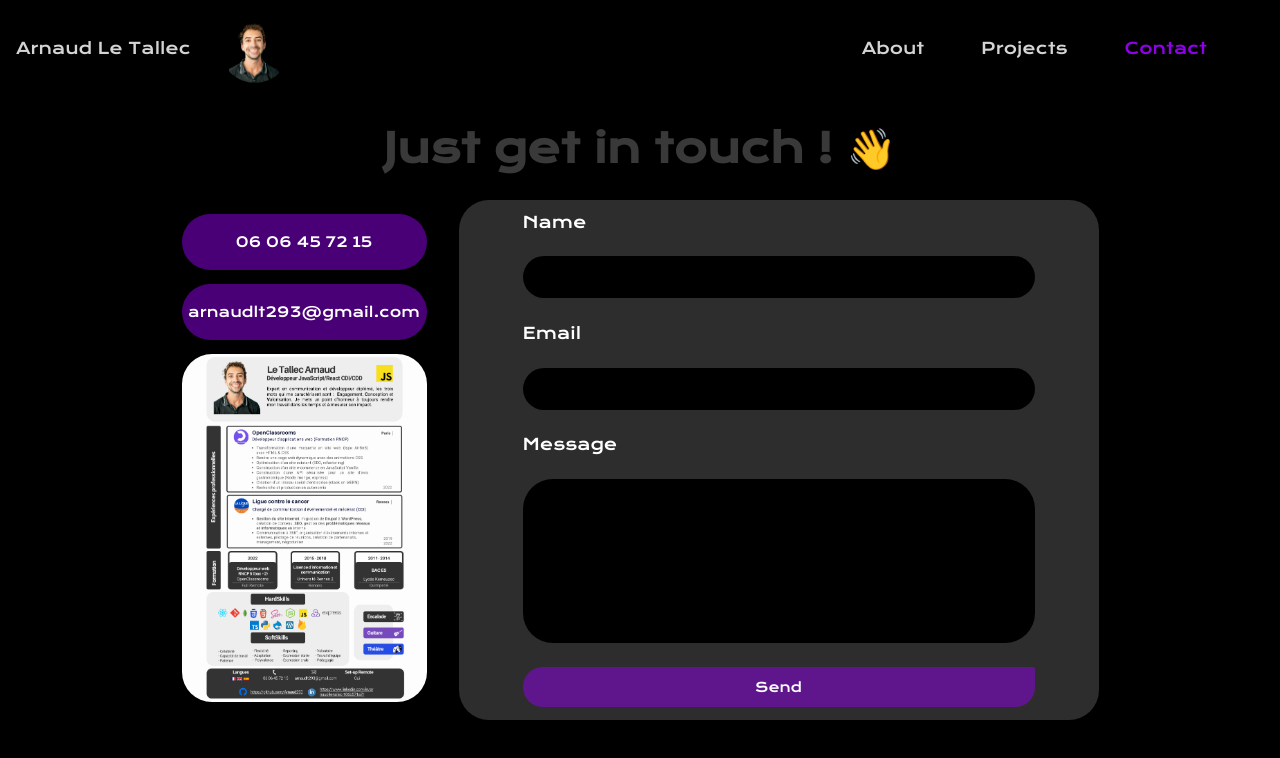
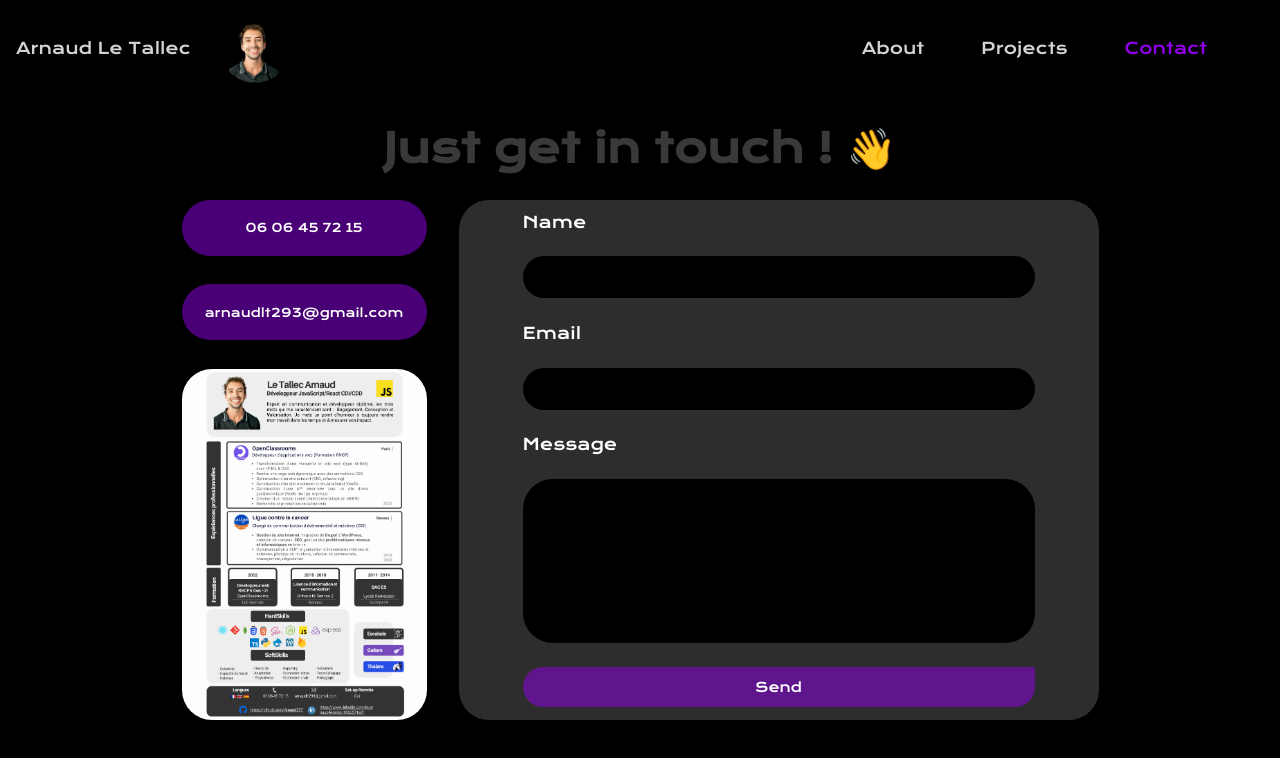
Before and after one commit to Arnaud293/Alt293_PortFolio, a React (Create React App) app: page /contact in a window 1280 px wide. Shown: the top 758 px of the page. Built offline with nearby package versions, Linux system fonts and the light colour scheme.

Commit message:
fix style on left form part

```diff
--- a/src/styles/index.css
+++ b/src/styles/index.css
@@ -330,20 +330,28 @@ a {
   height: 100%;
   width: 245px;
   color: #FFFFFF;
+  display: flex;
+  flex-direction: column;
+  justify-content: space-between;
 }
 
-.form-container-left p {
+.form-container-left-text {
+  background: rgba(146, 0, 235, 0.5);
+  height: 7vh;
+  border-radius: 30px;
   display: flex;
   align-items: center;
   justify-content: center;
-  background: rgba(146, 0, 235, 0.5);
-  height: 7vh;
-  border-radius: 30px;
-  font-size: 14px;
+  cursor: pointer;
+}
+
+.form-container-left-text p {
+  font-size: 12px;
+  font-family: Krona-one, monospace;
 }
 
 .form-container-left-resume {
-  height: 67%;
+  height: 100%;
   width: 100%;
   border-radius: 30px;
   position: relative;
--- a/src/styles/layout/_form.scss
+++ b/src/styles/layout/_form.scss
@@ -9,17 +9,25 @@
         height: 100%;
         width: 245px;
         color: $font-color1;
-        & p{
         display: flex;
-        align-items: center;
-        justify-content: center;
-        background: $color1-low;
-        height: 7vh;
-        border-radius: 30px;
-        font-size: 14px;
+        flex-direction: column;
+        justify-content: space-between;
+        &-text{
+            background: $color1-low;
+            height: 7vh;
+            border-radius: 30px;
+            display: flex;
+            align-items: center;
+            justify-content: center;
+            cursor: pointer;
+            & p{
+                font-size: 12px;
+                font-family: $font1;
+            }
         }
+
         &-resume{
-            height: 67%;
+            height: 100%;
             width: 100%;
             border-radius: 30px;
             position: relative;
```
Also changed, not shown: 1 other file (tests, documents, lock files or other folders).
